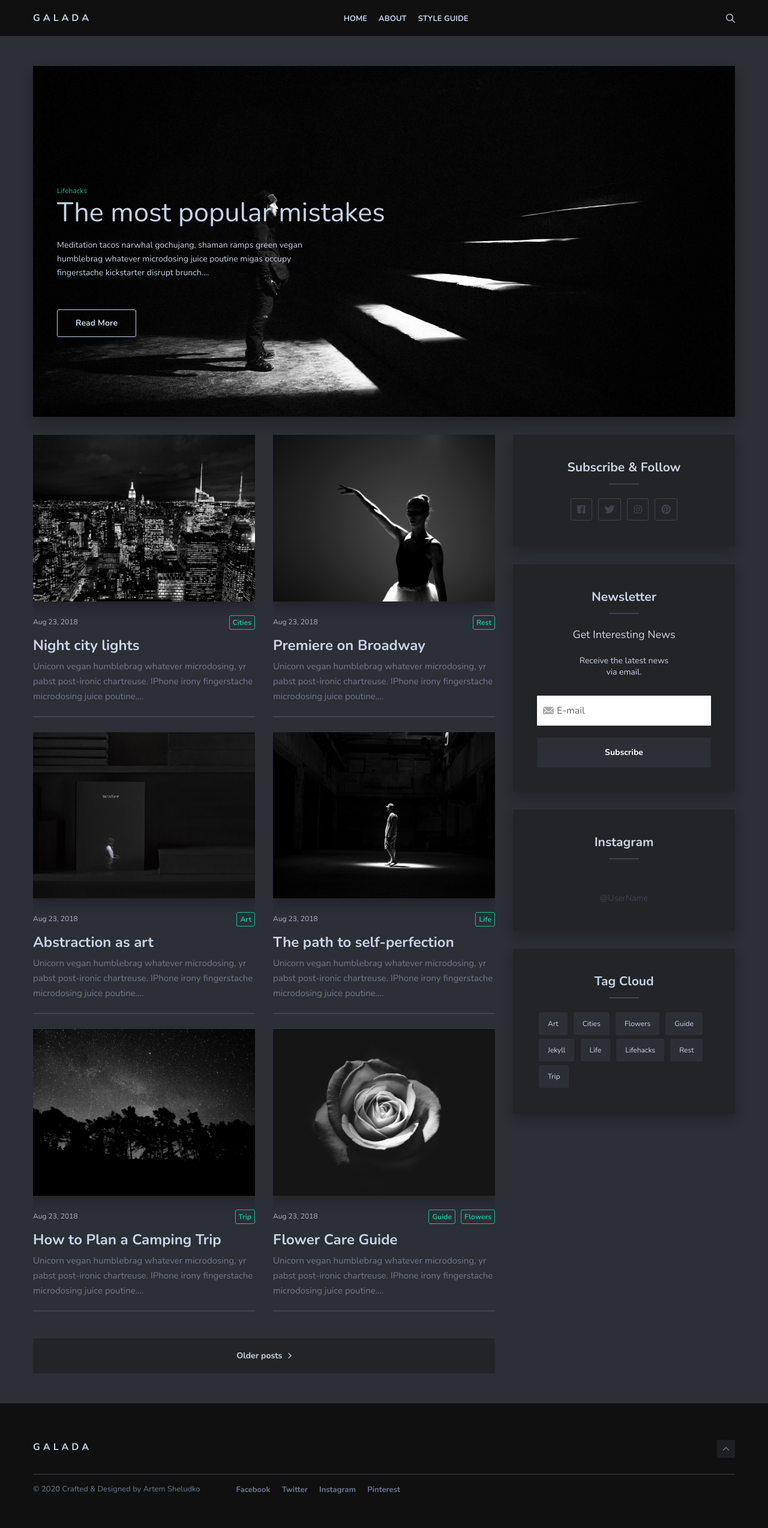
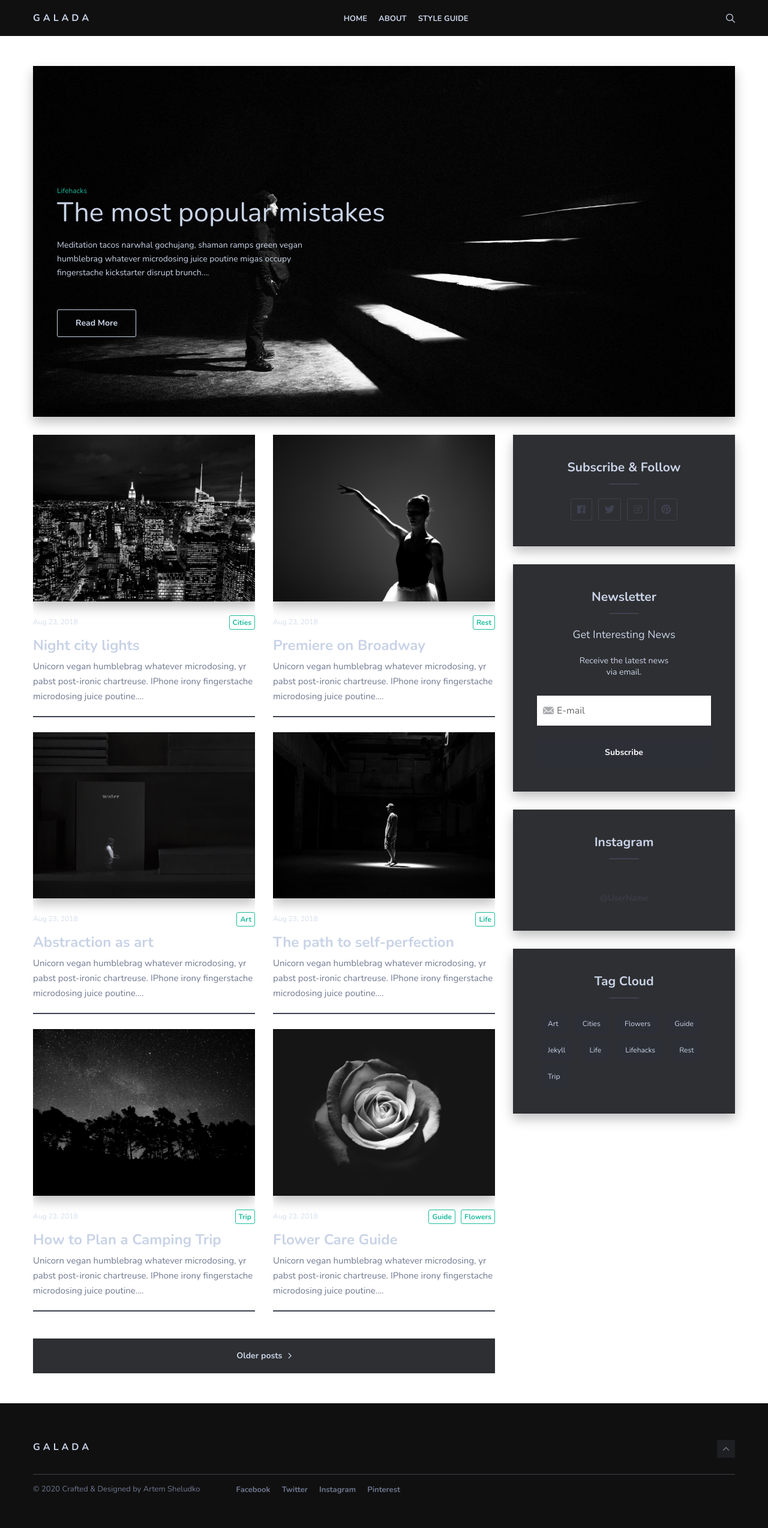
Before and after one commit to hingstarne/artumnachhaltigkeit, a Jekyll site: the page built from index.html, in a window 1280 px wide. Shown: the whole page at 60% size. Built offline with Jekyll 4.4.1, drawn with Linux system fonts in a browser that asks for light colours; nearby versions of some CDN libraries; the list of posts is cut into pages by our own code.

Commit message:
change background colour

```diff
--- a/_sass/0-settings/_colors.scss
+++ b/_sass/0-settings/_colors.scss
@@ -15,7 +15,7 @@ $success: #34a74e;
 
 
 // Background Colors
-$background: $blue-black;
+$background: $white;
 
 // Body Color
 $body-color: $text;
```
